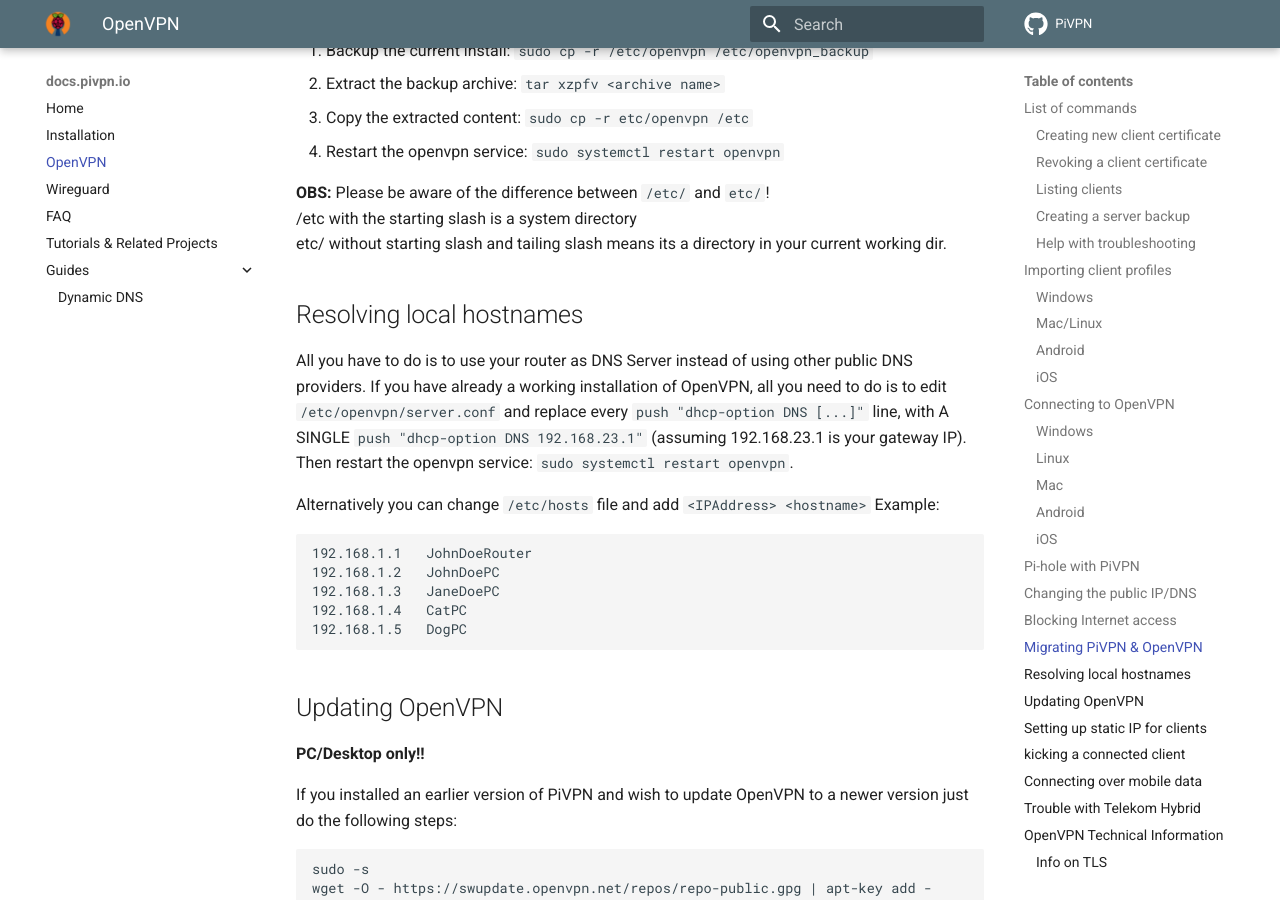
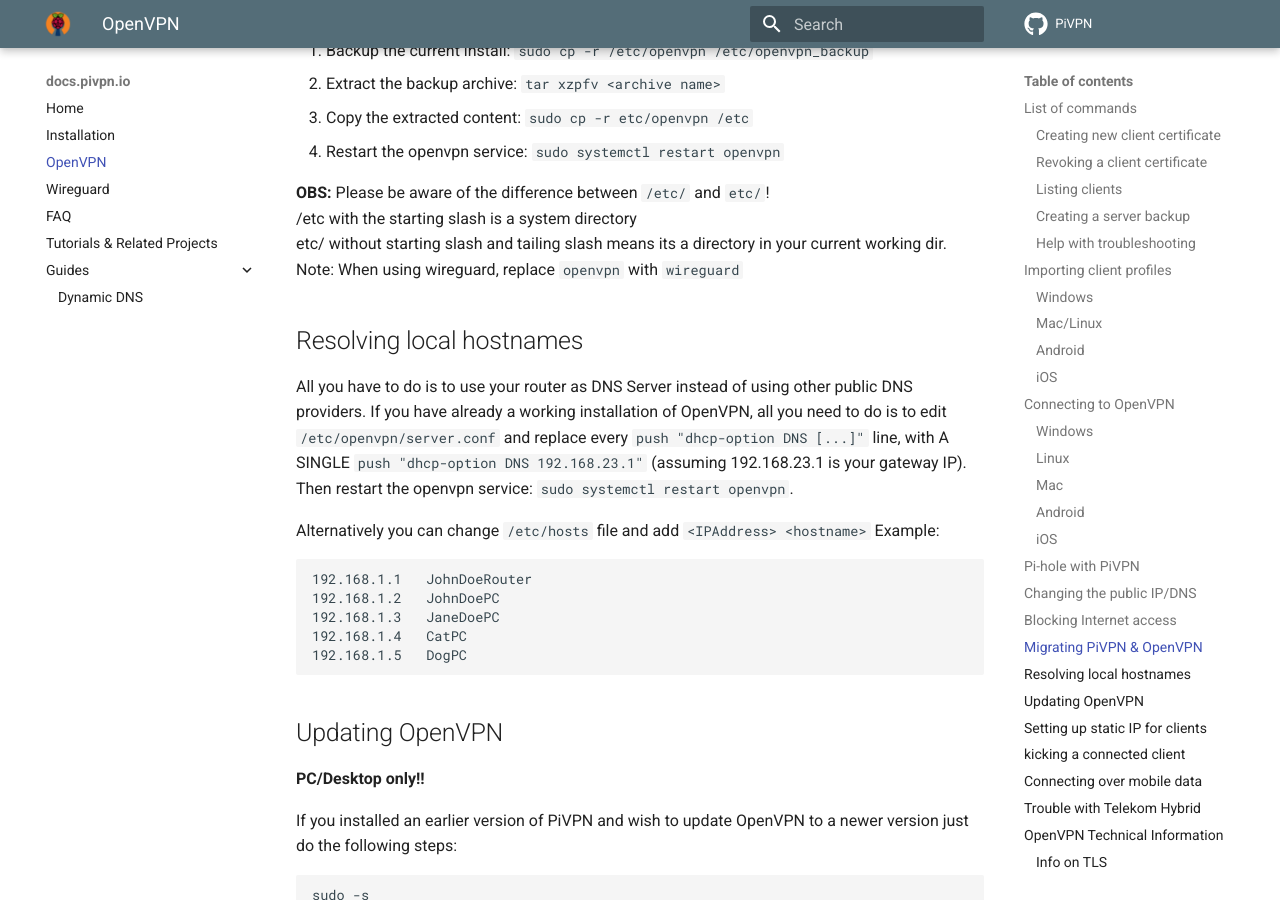
Before and after one commit to pivpn/docs, an MkDocs documentation site: the page built from docs/openvpn.md, in a window 1280 px wide and 900 px high, scrolled down 4302 px. Built offline with MkDocs 1.6.1 and Material for MkDocs 9.7.7, drawn with Linux system fonts in a browser that asks for light colours; comment, search, counter and statistics services are not loaded.

Commit message:
Restore when using wireguard
When using wireguard the folder names are change from openvpn to wireguard.

```diff
--- a/docs/openvpn.md
+++ b/docs/openvpn.md
@@ -155,6 +155,7 @@ example using scp on linux:
 **OBS:** Please be aware of the difference between `/etc/` and `etc/`!
 /etc with the starting slash is a system directory
 etc/ without starting slash and tailing slash means its a directory in your current working dir.
+Note: When using wireguard, replace `openvpn` with `wireguard`
 
 ## Resolving local hostnames
 
```
